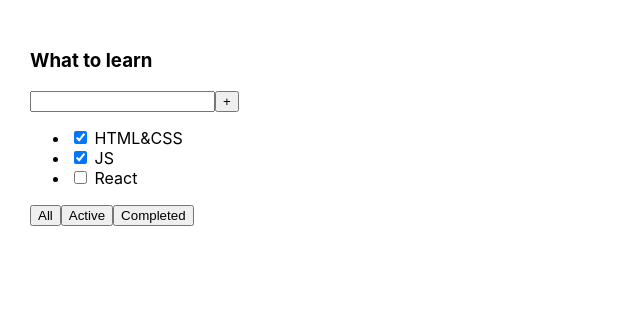
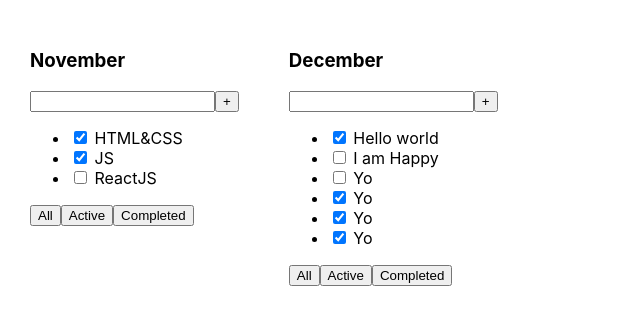
Before and after one commit to Camatoziz/ToDoList, a React (Create React App) app: page / in a window 1280 px wide. Shown: the top 324 px of the page, without its empty margins (0-640 px from the left). Built offline with nearby package versions, Linux system fonts and the light colour scheme.

Commit message:
IT-05-December-Todolist

```diff
--- a/src/App.tsx
+++ b/src/App.tsx
@@ -1,28 +1,32 @@
 import React from 'react';
 import './App.css';
+import {Todolist} from "./Todolist";
 
 function App() {
+
+
+    const title1 = "November"
+    const title2 = "December"
+    const tasks1 = [
+        {id: 1, title: "HTML&CSS", isDone: true},
+        {id: 2, title: "JS", isDone: true},
+        {id: 3, title: "ReactJS", isDone: false}
+    ]
+    const tasks2 = [
+        {id: 1, title: "Hello world", isDone: true},
+        {id: 2, title: "I am Happy", isDone: false},
+        {id: 3, title: "Yo", isDone: false},
+        {id: 4, title: "Yo", isDone: true},
+        {id: 4, title: "Yo", isDone: true},
+        {id: 4, title: "Yo", isDone: true}
+    ]
+
     return (
         <div className="App">
-            <div>
-                <h3>What to learn</h3>
-                <div>
-                    <input/>
-                    <button>+</button>
-                </div>
-                <ul>
-                    <li><input type="checkbox" checked={true}/> <span>HTML&CSS</span></li>
-                    <li><input type="checkbox" checked={true}/> <span>JS</span></li>
-                    <li><input type="checkbox" checked={false}/> <span>React</span></li>
-                </ul>
-                <div>
-                    <button>All</button>
-                    <button>Active</button>
-                    <button>Completed</button>
-                </div>
-            </div>
+            <Todolist title={title1} tasks={tasks1}/>
+            <Todolist title={title2} tasks={tasks2}/>
         </div>
-    );
+    )
 }
 
 export default App;
--- /dev/null
+++ b/src/Todolist.tsx
@@ -0,0 +1,34 @@
+import React from "react";
+
+type TodolistPropsType = {
+    title: string
+    tasks: Array<TasksType>
+}
+
+type TasksType = {
+    id: number
+    title: string
+    isDone: boolean
+}
+
+export const Todolist = (props: TodolistPropsType) => {
+    return (
+        <div>
+            <h3>{props.title}</h3>
+            <div>
+                <input/>
+                <button>+</button>
+            </div>
+            <ul>
+                {props.tasks.map(el =>
+                    <li><input type="checkbox" checked={el.isDone}/> <span>{el.title}</span></li>
+                )}
+            </ul>
+            <div>
+                <button>All</button>
+                <button>Active</button>
+                <button>Completed</button>
+            </div>
+        </div>
+    )
+}
```
